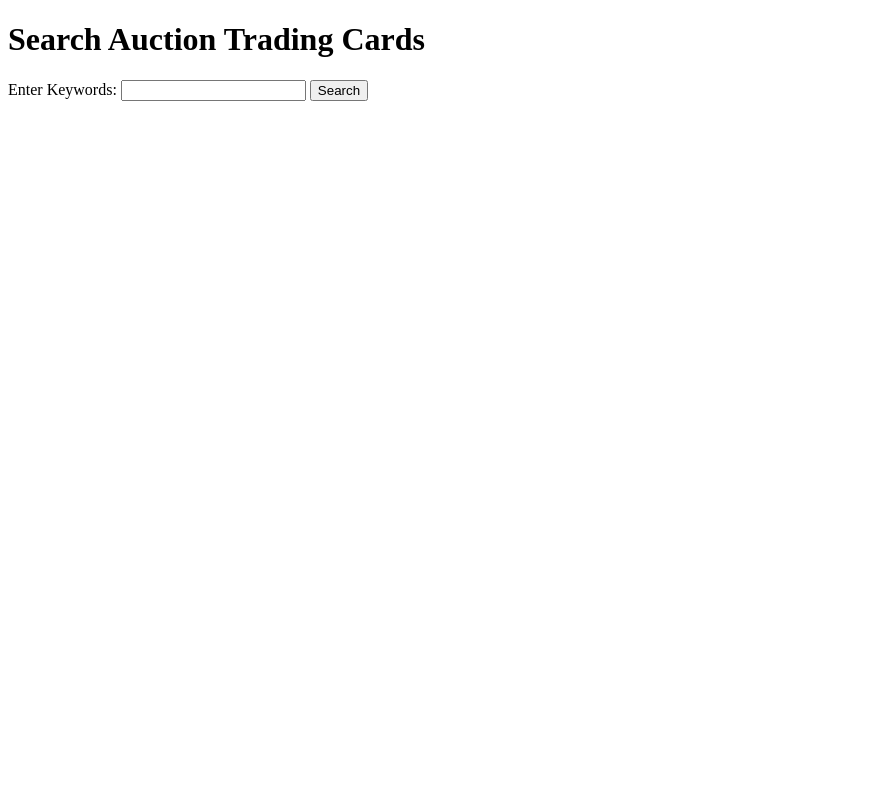
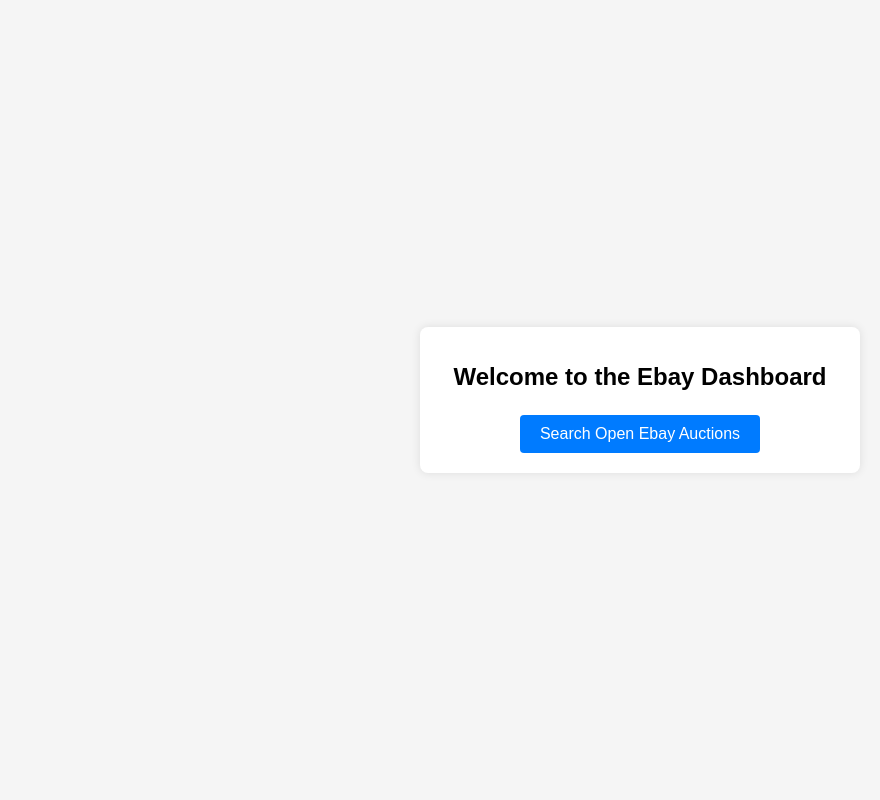
Before and after one commit to jamoore4579/ebay_dashboard, a Flask app: page / in a window 1280 px wide. Shown: the whole page, without its empty margins (0-880 px from the left). Run offline with Flask 3, Linux system fonts and the light colour scheme.

Commit message:
Update file names and create dashboard

```diff
--- a/app.py
+++ b/app.py
@@ -10,13 +10,9 @@
 load_dotenv()
 API_KEY = os.getenv('API_KEY')
 
-# Initialize Flask app
 app = Flask(__name__)
 
 def search_auction_trading_cards(keywords):
-    """
-    Searches for auction-style trading cards on eBay with the specified keywords.
-    """
     try:
         api = Finding(appid=API_KEY, config_file=None)
         category_id = "213"  # Category ID for trading cards
@@ -28,7 +24,6 @@
             ]
         })
 
-        # Set timezone for EST
         est = pytz.timezone('America/New_York')
         items = response.reply.searchResult.item
         results = []
@@ -55,7 +50,6 @@
             }
             results.append(listing)
 
-        # Print the results to the terminal for debugging
         print("Results:", results)
 
         return results or [{"message": "No results found"}]
@@ -64,19 +58,19 @@
         print(e)
         return [{"error": "Connection error"}]
 
-@app.route("/", methods=["GET", "POST"])
-def home():
-    """
-    Renders the search form and handles search queries.
-    """
-    print(f"Request method: {request.method}")  # Debugging line
+@app.route("/", methods=["GET"])
+def dashboard():
+    return render_template("dashboard.html")
+
+@app.route("/search", methods=["GET", "POST"])
+def search():
+    print(f"Request method: {request.method}")
     if request.method == "POST":
         keywords = request.form.get("keywords")
         results = search_auction_trading_cards(keywords)
-        # Print the results before rendering the template
         print("Search Results:", results)
-        return render_template("results.html", results=results)
-    return render_template("index.html")
+        return render_template("openSearchResults.html", results=results)
+    return render_template("openSearch.html")
 
 if __name__ == "__main__":
     app.run(debug=True)
--- /dev/null
+++ b/static/css/dashboard.css
@@ -0,0 +1,40 @@
+/* static/css/dashboard.css */
+
+body {
+    font-family: Arial, sans-serif;
+    display: flex;
+    justify-content: center;
+    align-items: center;
+    min-height: 100vh;
+    margin: 0;
+    background-color: #f5f5f5;
+}
+
+.container {
+    text-align: center;
+    background-color: white;
+    padding: 20px;
+    border-radius: 8px;
+    box-shadow: 0px 0px 10px rgba(0, 0, 0, 0.1);
+    max-width: 400px;
+    width: 90%;
+}
+
+h1 {
+    font-size: 1.5em;
+    margin-bottom: 1em;
+}
+
+.search-button {
+    padding: 10px 20px;
+    font-size: 1em;
+    background-color: #007bff;
+    color: white;
+    border: none;
+    border-radius: 4px;
+    cursor: pointer;
+}
+
+.search-button:hover {
+    background-color: #0056b3;
+}
--- /dev/null
+++ b/templates/dashboard.html
@@ -0,0 +1,17 @@
+<!DOCTYPE html>
+<html lang="en">
+<head>
+    <meta charset="UTF-8">
+    <meta name="viewport" content="width=device-width, initial-scale=1.0">
+    <title>Ebay Dashboard</title>
+    <link rel="stylesheet" href="{{ url_for('static', filename='css/dashboard.css') }}">
+</head>
+<body>
+    <div class="container">
+        <h1>Welcome to the Ebay Dashboard</h1>
+        <a href="{{ url_for('search') }}">
+            <button class="search-button">Search Open Ebay Auctions</button>
+        </a>
+    </div>
+</body>
+</html>
--- a/templates/index.html
+++ /dev/null
@@ -1,16 +0,0 @@
-<!DOCTYPE html>
-<html lang="en">
-<head>
-    <meta charset="UTF-8">
-    <meta name="viewport" content="width=device-width, initial-scale=1.0">
-    <title>Search Auction Trading Cards</title>
-</head>
-<body>
-    <h1>Search Auction Trading Cards</h1>
-    <form action="/" method="POST">
-        <label for="keywords">Enter Keywords:</label>
-        <input type="text" id="keywords" name="keywords" required>
-        <button type="submit">Search</button>
-    </form>
-</body>
-</html>
--- a/templates/results.html
+++ b/templates/openSearchResults.html
@@ -4,6 +4,7 @@
     <meta charset="UTF-8">
     <meta name="viewport" content="width=device-width, initial-scale=1.0">
     <title>Search Results</title>
+    <link rel="stylesheet" href="{{ url_for('static', filename='css/openSearchResults.css') }}">
 </head>
 <body>
     <h1>Search Results</h1>
```
Also changed, not shown: templates/openSearch.html (added, +19 -0 lines), static/css/openSearch.css (renamed from static/css/index.css), static/css/openSearchResults.css (renamed from static/css/results.css).
